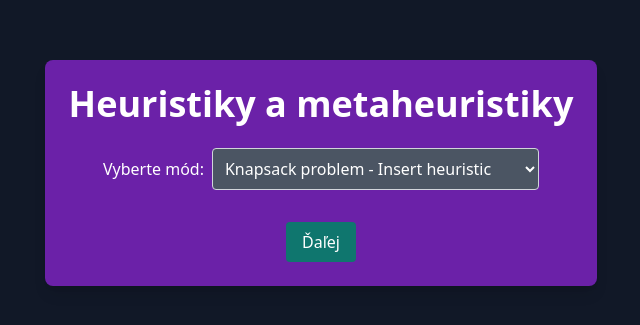
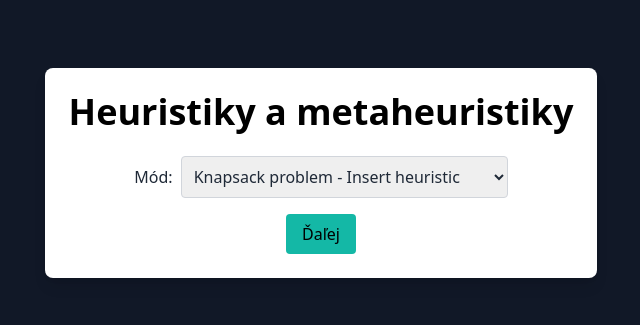
Before and after one commit to marek311/heuristics, a React (Create React App) app: page / in a window 1280 px wide. Shown: the part 235-560 px from the top of the page, without its empty margins (319-959 px from the left). Built offline with nearby package versions, Linux system fonts and the light colour scheme.

Commit message:
new color palette - start

```diff
--- a/src/SelectWindows/Selector.js
+++ b/src/SelectWindows/Selector.js
@@ -1,4 +1,4 @@
-import { useState } from 'react';
+import React, { useState } from 'react';
 import { useNavigate } from 'react-router-dom';
 
 function Selector() {
@@ -26,14 +26,14 @@ function Selector() {
 
     const selectMode = () => {
         return (
-        <div className="text-center p-6 bg-purple-800 rounded-lg shadow-lg flex flex-col items-center mt-4">
-            <h1 className="text-white text-4xl font-bold mb-6">Heuristiky a metaheuristiky</h1>
-                <label className="mb-4 text-white">
-                    Vyberte mód:
+            <div className="text-center p-6 bg-white rounded-lg shadow-lg flex flex-col items-center mt-4">
+                <h1 className="text-4xl font-bold mb-6">Heuristiky a metaheuristiky</h1>
+                <label className="mb-4 text-gray-800">
+                    Mód:
                     <select
                         value={selectedMode}
                         onChange={handleModeChange}
-                        className="ml-2 p-2 border border-gray-300 rounded bg-gray-600 text-white focus:outline-none focus:ring-2 focus:ring-purple-500"
+                        className="ml-2 p-2 border border-gray-300 rounded bg-beige-200 text-gray-800 focus:outline-none focus:ring-2"
                     >
                         {modes.map((mode) => (
                             <option key={mode.id} value={mode.id}>
@@ -43,7 +43,7 @@ function Selector() {
                     </select>
                 </label>
                 <button
-                    className="mt-4 px-4 py-2 bg-teal-700 text-white rounded hover:bg-teal-600"
+                    className="px-4 py-2 bg-teal-500 rounded hover:bg-teal-400"
                     onClick={handleSubmit}>
                     Ďaľej
                 </button>
```
